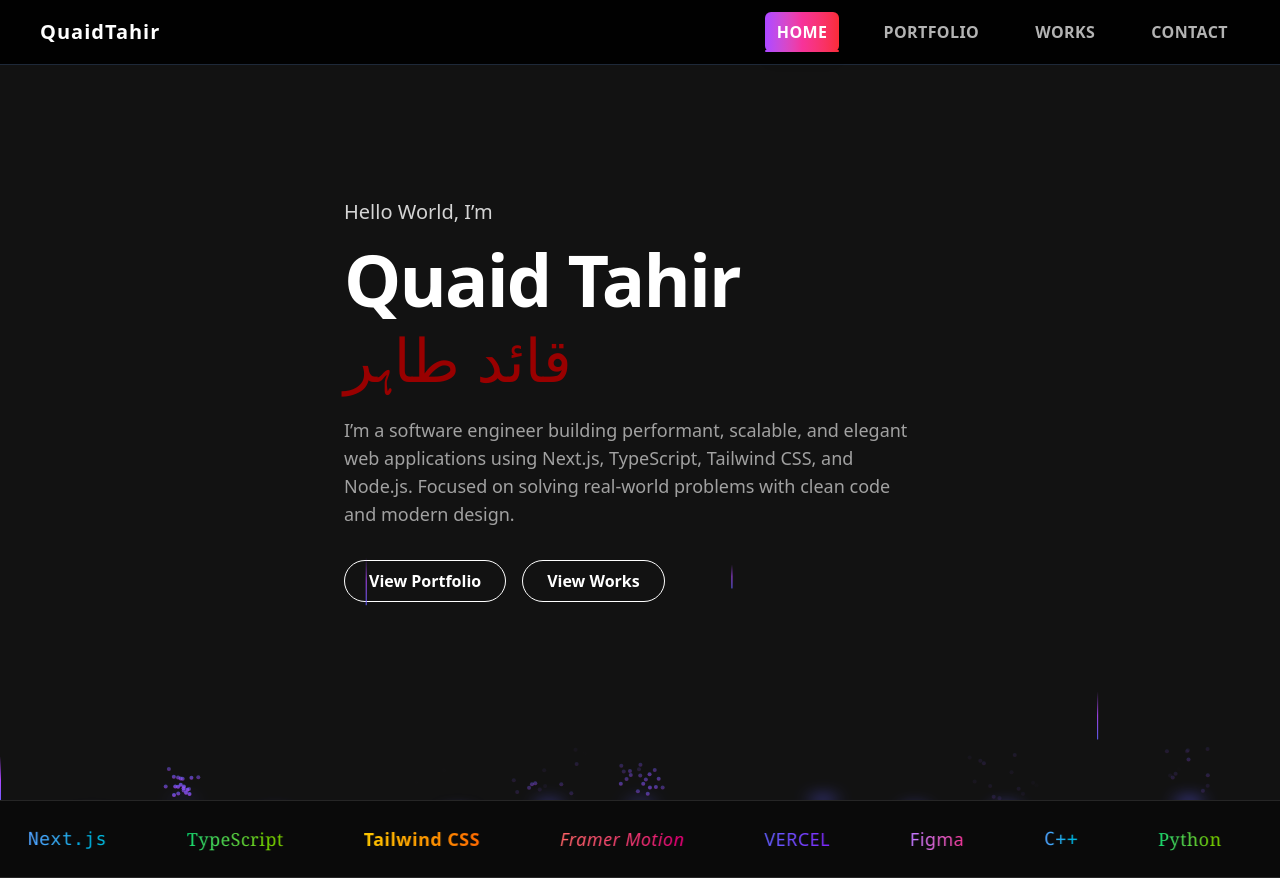
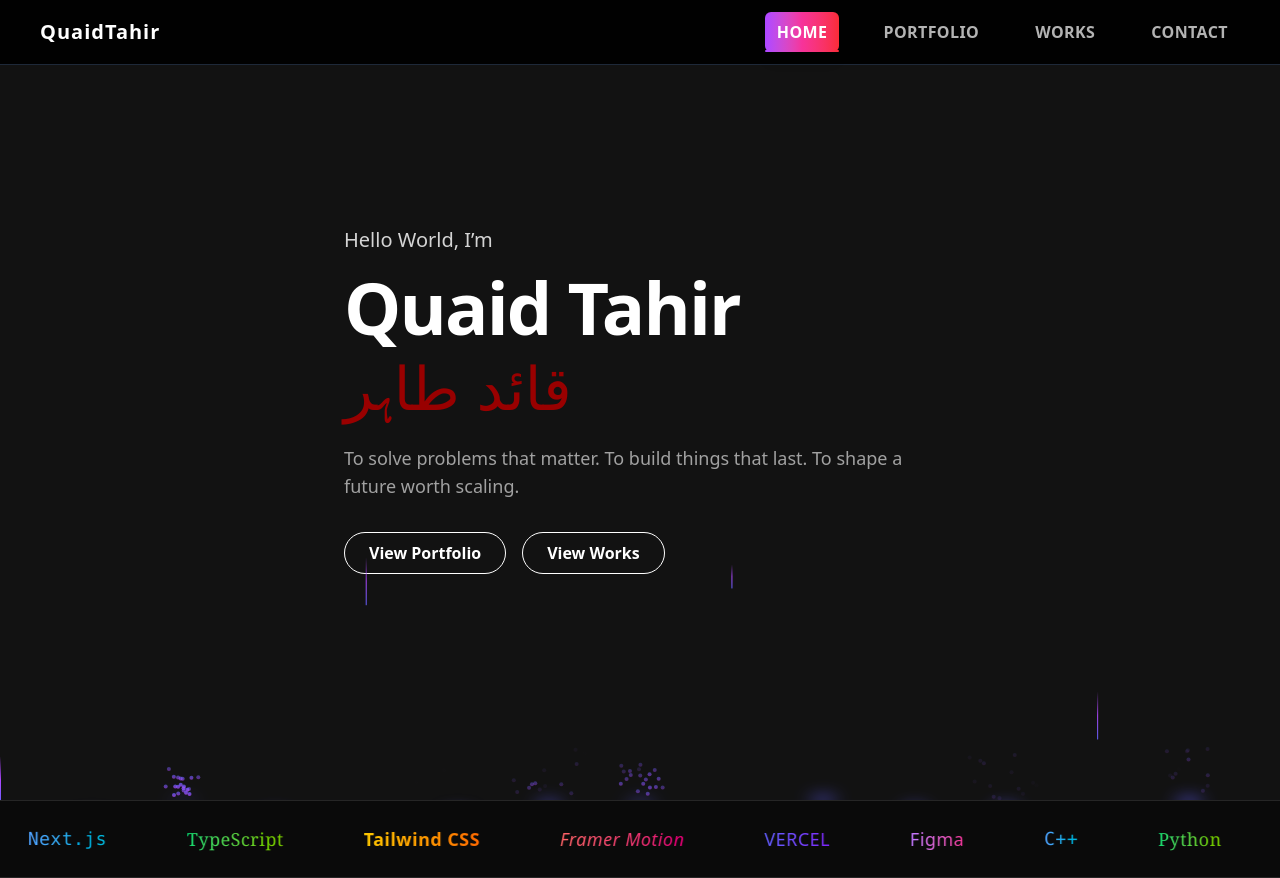
Before and after one commit to QuaidCodes/quaidtahir.com, a Next.js app: page / in a window 1280 px wide. Built offline with nearby package versions, Linux system fonts and the light colour scheme; a web font is replaced by a local one.

Commit message:
Hero section change

```diff
--- a/src/components/Hero.tsx
+++ b/src/components/Hero.tsx
@@ -43,10 +43,8 @@ export default function Hero() {
             transition={{ delay: 0.8, duration: 0.5 }}
             className="mt-6 text-base md:text-lg text-neutral-400 max-w-xl"
           >
-            I’m a software engineer building performant, scalable, and elegant
-            web applications using Next.js, TypeScript, Tailwind CSS, and
-            Node.js. Focused on solving real-world problems with clean code and
-            modern design.
+            To solve problems that matter. To build things that last. To shape a
+            future worth scaling.
           </motion.p>
 
           <motion.div
```
